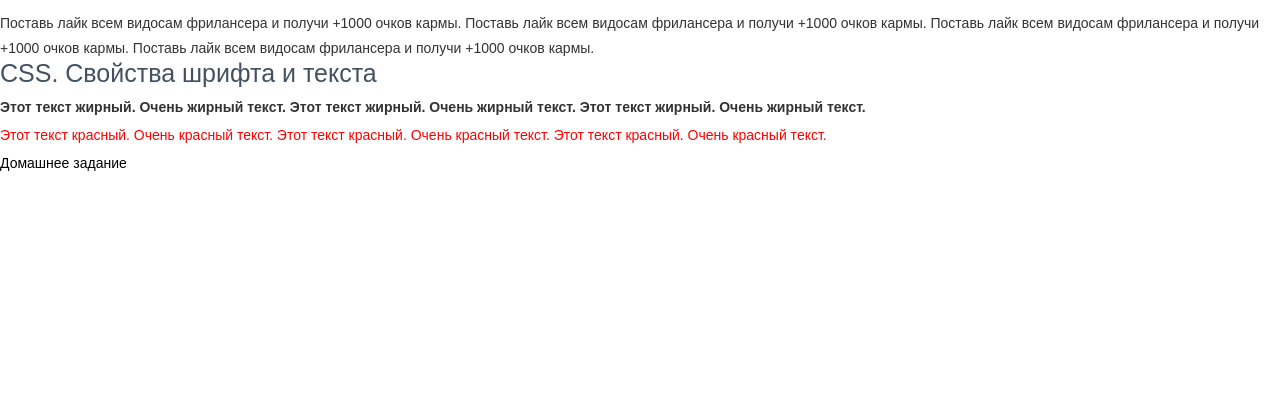
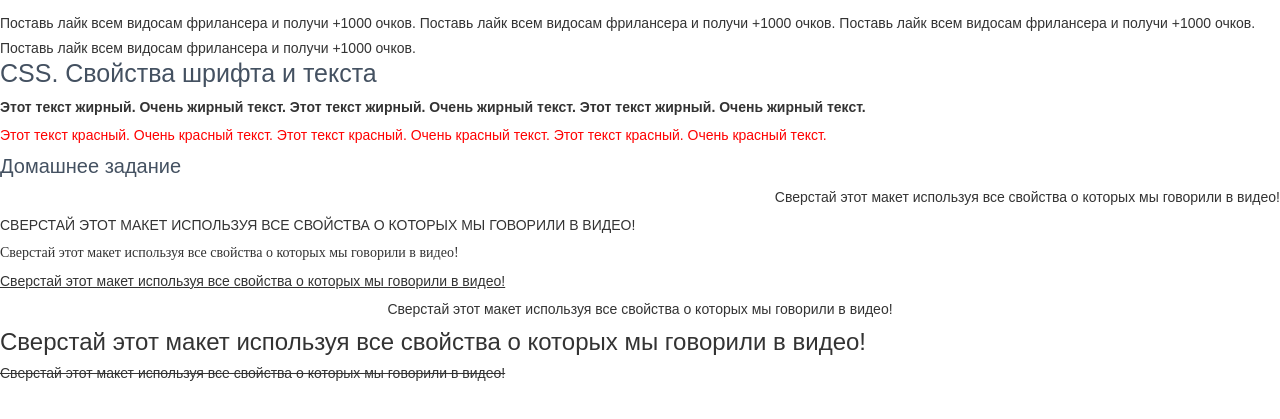
Before and after one commit to Ali-105/HTML-05, a plain HTML site: page css2/css2/index.html in a window 1280 px wide. Shown: the part 33-452 px from the top of the page. Drawn offline with Linux system fonts and the light colour scheme.

Commit message:
homework

```diff
--- a/css2/css2/css/style.css
+++ b/css2/css2/css/style.css
@@ -57,3 +57,37 @@ h2{
 .red{
 	color: #ff0000;
 }
+h3{
+	color: #445161;
+	font-size: 20px;
+}
+.textright{
+	text-align: right;
+	color: #333333;
+}
+.uppercase{
+	text-transform: uppercase;
+	color: #333333;
+}
+.italic{
+	color: #333333;
+	font-family: "Arial - Italic MT";
+}
+.decoration{
+	text-decoration: underline;
+	color: #333333;
+}
+.textcenter{
+	text-align: center;
+	color: #333333;
+}
+.textexample{
+	color: #333333;
+	font-size: 24px;
+	height: 22px;
+	width: 870px;
+}
+.textdecoration{
+	text-decoration: line-through;
+	color: #333333;
+}
--- a/css2/css2/index.html
+++ b/css2/css2/index.html
@@ -9,7 +9,7 @@
 <h1>Фрилансер по жизни</h1>
 <br>
 <p class="text">
-	Поставь лайк всем видосам фрилансера и получи +1000 очков кармы. Поставь лайк всем видосам фрилансера и получи +1000 очков кармы. Поставь лайк всем видосам фрилансера и получи +1000 очков кармы. Поставь лайк всем видосам фрилансера и получи +1000 очков кармы.
+	Поставь лайк всем видосам фрилансера и получи +1000 очков. Поставь лайк всем видосам фрилансера и получи +1000 очков. Поставь лайк всем видосам фрилансера и получи +1000 очков. Поставь лайк всем видосам фрилансера и получи +1000 очков.
 </p>
 <h2>CSS. Свойства шрифта и текста</h2>
 <br>
@@ -22,5 +22,33 @@
 </p>
 <br>
 <h3>Домашнее задание</h3>
+<br>
+<p class="textright">
+	Сверстай этот макет используя все свойства о которых мы говорили в видео!
+</p>
+<br>
+<p class="uppercase">
+	Сверстай этот макет используя все свойства о которых мы говорили в видео!
+</p>
+<br>
+<p class="italic">
+	Сверстай этот макет используя все свойства о которых мы говорили в видео!
+</p>
+<br>
+<p class="decoration">
+	Сверстай этот макет используя все свойства о которых мы говорили в видео!
+</p>
+<br>
+<p class="textcenter">
+	Сверстай этот макет используя все свойства о которых мы говорили в видео!
+</p>
+<br>
+<p class="textexample">
+	Сверстай этот макет используя все свойства о которых мы говорили в видео!
+</p>
+<br>
+<p class="textdecoration">
+	Сверстай этот макет используя все свойства о которых мы говорили в видео!
+</p>
 </body>
 </html>
```
